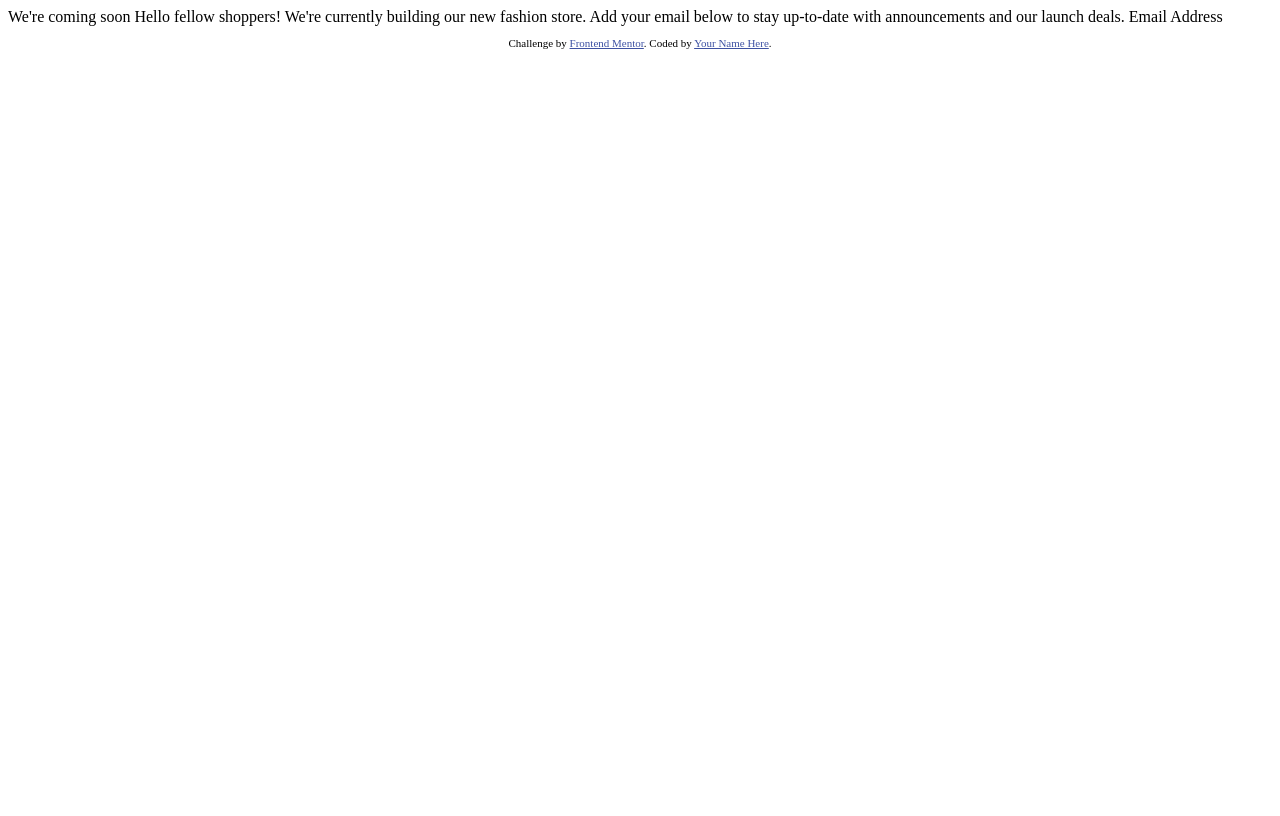
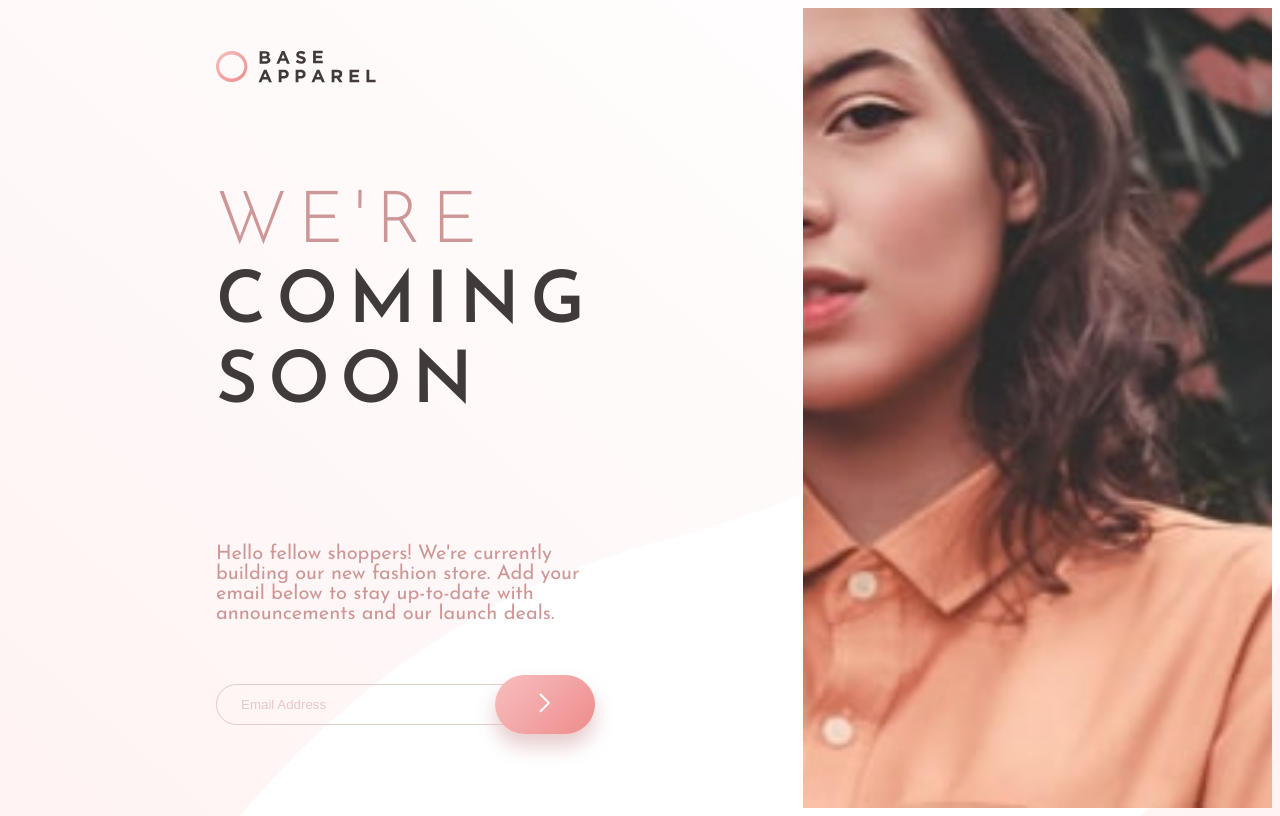
Before and after one commit to WoojinParkSoftware/base-apparel-coming-soon, a plain HTML site: page index.html in a window 1280 px wide. Drawn offline with Linux system fonts and the light colour scheme.

Commit message:
:clown_face: Base apparel comming soon email sign up form with HTML, CSS, and javascript

```diff
--- a/index.html
+++ b/index.html
@@ -2,32 +2,55 @@
 <html lang="en">
 <head>
   <meta charset="UTF-8">
-  <meta name="viewport" content="width=device-width, initial-scale=1.0"> <!-- displays site properly based on user's device -->
+  <meta name="viewport" content="width=device-width, initial-scale=1.0">
 
   <link rel="icon" type="image/png" sizes="32x32" href="./images/favicon-32x32.png">
+  <link rel="preconnect" href="https://fonts.googleapis.com">
+  <link rel="preconnect" href="https://fonts.gstatic.com" crossorigin>
+  <link href="https://fonts.googleapis.com/css2?family=Josefin+Sans:wght@300;400;600&display=swap" rel="stylesheet">
+  <link rel="stylesheet" type="text/css" href="style.css">
 
   <title>Frontend Mentor | Base Apparel coming soon page</title>
-
-  <!-- Feel free to remove these styles or customise in your own stylesheet 👍 -->
-  <style>
-    .attribution { font-size: 11px; text-align: center; }
-    .attribution a { color: hsl(228, 45%, 44%); }
-  </style>
 </head>
 <body>
+  <header class="header">
+    <img src="images/logo.svg" class="header__logo" alt="Base Apparel" />
+  </header>
+  <aside class="hero-image" aria-label="image">
+    <picture>
+      <source srcset="images/hero-desktop.jpg" media="(min-width: 1440px)" />
+      <img src="images/hero-mobile.jpg" alt="Mobile Image" media="(min-width: 375px)" />
+    </picture>
+  </aside>
+  <main>
+    <section class="hero-section" role="contentinfo" aria-label="Coming soon section">
+      <div class="hero-section__body">
+        <h1 class="hero__title">We're <span class="accent">coming soon</span></h1>
 
-  We're coming soon
+        <p class="hero__text">
+          Hello fellow shoppers! We're currently building our new fashion store.
+          Add your email below to stay up-to-date with announcements and our launch deals.
+        </p>
 
-  Hello fellow shoppers! We're currently building our new fashion store.
-  Add your email below to stay up-to-date with announcements and our launch deals.
+        <div class="hero__form">
+          <form id="form" method="post" novalidate>
+            <div class="input-container">
+              <label for="email-address" class="sr-only">Email Address</label>
+              <input type="email" id="email-address" name="email" autocomplete="email" placeholder="Email Address" class="input-container__email" aria-invalid="false" aria-describedby="email-error" required />
+              <span id="email-error" class="input-container__error" aria-live="polite"></span>
+              <span class="error-icon error">
+                <img src="images/icon-error.svg" alt="" />
+              </span>
+              <button type="submit" class="input-container__submit-btn">
+                <img src="images/icon-arrow.svg" class="input-container__submit-btn-icon" alt="Submit" />
+              </button>
+            </div>
+          </form>
+        </div>
+      </div>
+    </section>
+  </main>
 
-  Email Address
-
-  <footer>
-    <p class="attribution">
-      Challenge by <a href="https://www.frontendmentor.io?ref=challenge" target="_blank">Frontend Mentor</a>.
-      Coded by <a href="#">Your Name Here</a>.
-    </p>
-  </footer>
+  <script src="script.js"></script>
 </body>
 </html>
--- /dev/null
+++ b/script.js
@@ -0,0 +1,13 @@
+function validateForm(event) {
+  const input = document.getElementById("email-address");
+  const error = document.getElementById("email-error");
+  const regex = /^[\w-\.]+@([\w-]+\.)+[\w-]{2,4}$/g;
+  if (!input.value.match(regex)) {
+    input.setAttribute("aria-invalid", "true");
+    error.textContent = "Please provide a valid email";
+    event.preventDefault();
+  }
+}
+
+const form = document.getElementById("form");
+form.addEventListener("submit", validateForm);
--- /dev/null
+++ b/style.css
@@ -0,0 +1,195 @@
+:root {
+  /* Primary */
+  --desaturated-red: hsl(0, 36%, 70%); /* text */
+  --desaturated-red-lighter: hsla(0, 36%, 80%, 0.75); /* border, shadow */
+  --soft-red: hsl(0, 93%, 68%); /* warning */
+
+  /* Neutral */
+  --dark-grayish-red: hsl(0, 6%, 24%); /* accent */
+
+  /* Gradients */
+  --gradient-bg: linear-gradient(135deg, hsl(0, 0%, 100%), hsl(0, 100%, 98%));
+  --gradient-btn: linear-gradient(135deg, hsl(0, 80%, 86%), hsl(0, 74%, 74%));
+  --gradient-btn-lighter: linear-gradient(135deg, hsl(0, 80%, 95%), hsl(0, 74%, 82%));
+}
+
+body {
+  min-height: 100vh;
+  min-height: 100dvh;
+  background: var(--gradient-bg);
+  display: grid;
+  font-family: 'Josefin Sans', sans-serif;
+  font-size: 0.9rem;
+}
+
+.header {
+  display: flex;
+  align-items: center;
+  padding: 2rem;
+}
+
+.header__logo {
+  width: 6.35rem;
+}
+
+picture, picture > img {
+  width: 100%;
+  height: 100%;
+  object-fit: cover;
+}
+
+.hero-section__body {
+  padding: 4rem 2rem;
+  text-align: center;
+  color: var(--desaturated-red);
+  display: flex;
+  flex-direction: column;
+  gap: 1.75rem;
+}
+
+.hero__title {
+  text-transform: uppercase;
+  font-weight: 300;
+  font-size: clamp(2.5rem, 0.5vw, 3rem);
+  letter-spacing: 0.65rem;
+  line-height: 3.15rem;
+}
+
+.hero__title > .accent {
+  font-weight: 600;
+  color: var(--dark-grayish-red);
+  display: block;
+}
+
+.input-container {
+  display: flex;
+  align-items: center;
+  position: relative;
+}
+
+.sr-only:not(:focus):not(:active) {
+  clip: rect(0 0 0 0);
+  clip-path: inset(50%);
+  height: 1px;
+  overflow: hidden;
+  position: absolute;
+  white-space: nowrap;
+  width: 1px;
+}
+
+.input-container__email {
+  background-color: transparent;
+  border-radius: 5rem;
+  padding: 0.75rem 1.5rem;
+  padding-inline-end: 7rem;
+  border: 1px solid var(--desaturated-red-lighter);
+  flex-grow: 1;
+  font-weight: 400;
+  color: var(--dark-grayish-red);
+}
+
+.input-container__email::placeholder {
+  color: var(--desaturated-red-lighter);
+}
+
+.input-container__email:hover {
+  transition: border-color 0.5s ease;
+  border-color: var(--desaturated-red);
+}
+
+.input-container__email[aria-invalid="true"] {
+  border-color: var(--soft-red);
+}
+
+.input-container__submit-btn {
+  border: none;
+  padding: 0.9rem 1.75rem;
+  background: var(--gradient-btn);
+  border-radius: 5rem;
+  position: absolute;
+  right: 0;
+  box-shadow: 0 0.75rem 1.25rem var(--desaturated-red-lighter);
+}
+
+.input-container__submit-btn:hover {
+  background: var(--gradient-btn-lighter);
+}
+
+.input-container__error {
+  position: absolute;
+  bottom: -2rem;
+  left: 1.5rem;
+  color: var(--soft-red);
+  font-size: 0.85rem;
+}
+
+.error-icon {
+  visibility: hidden;
+  position: absolute;
+  right: 5rem;
+}
+
+.input-container__email[aria-invalid="true"] ~ .error {
+  visibility: visible;
+}
+
+/* Media query */
+@media only screen and (min-width: 80rem) {
+  header {
+    grid-area: header;
+  }
+
+  aside {
+    grid-area: aside;
+  }
+
+  main {
+    grid-area: main;
+  }
+
+  body {
+    grid-template-areas:
+      "header aside"
+      "main aside";
+    grid-template-columns: repeat(2, 1fr);
+    background-image: url('./images/bg-pattern-desktop.svg');
+    background-size: cover;
+  }
+
+  .header {
+    padding: 0rem 13rem;
+  }
+
+  .header__logo {
+    width: 10rem;
+  }
+
+  .hero-section__body {
+    padding: 0rem 13rem;
+    text-align: left;
+    font-size: 1.25rem;
+    gap: 2.5rem;
+  }
+
+  .hero__title {
+    font-size: 4.5rem;
+    line-height: 5rem;
+    letter-spacing: 0.65rem;
+  }
+
+  .input-container__submit-btn {
+    padding: 1.15rem 2.75rem;
+  }
+
+  .input-container__email {
+    padding-inline-end: 10rem;
+  }
+
+  .input-container__error {
+    font-size: 1rem;
+  }
+
+  .error-icon {
+    right: 7rem;
+  }
+}
```
